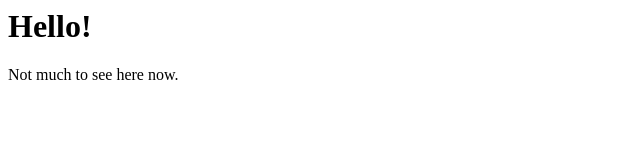
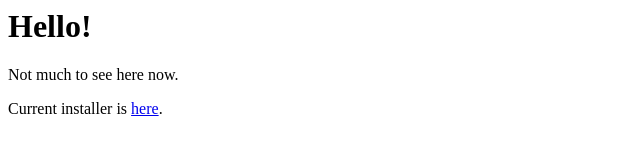
Before and after one commit to spencerparkin/ImageCompositor, a plain HTML site: page docs/index.html in a window 1280 px wide. Shown: the whole page, without its empty margins (0-640 px from the left). Drawn offline with Linux system fonts and the light colour scheme.

Commit message:
Point to installer and store it too.  Direct link?  We'll see.

```diff
--- a/docs/index.html
+++ b/docs/index.html
@@ -5,5 +5,6 @@
 	<body>
 	<h1>Hello!</h1>
 	<p>Not much to see here now.</p>
+	<p>Current installer is <a href="https://spencerparkin.github.io/ImageCompositor/ImageCompositorInstaller.msi">here</a>.</p>
 	</body>
 </html>
```
Also changed, not shown: 1 other file.
